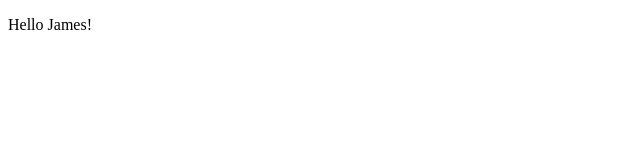
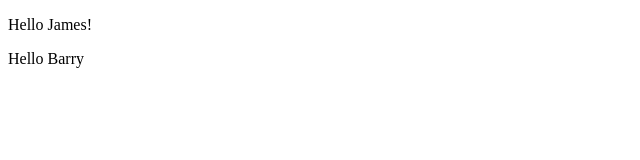
Before and after one commit to jamesfinn180/vanarts_imdb, a plain HTML site: page index.html in a window 1280 px wide. Shown: the full height of the page, 0-640 px from the left. Drawn offline with nearby package versions, Linux system fonts and the light colour scheme.

Commit message:
Added Paragraph

```diff
--- a/index.html
+++ b/index.html
@@ -9,5 +9,6 @@
 
     <body>
       <p>Hello James!</p>
+      <p>Hello Barry</p>
     </body>
 </html>
```
